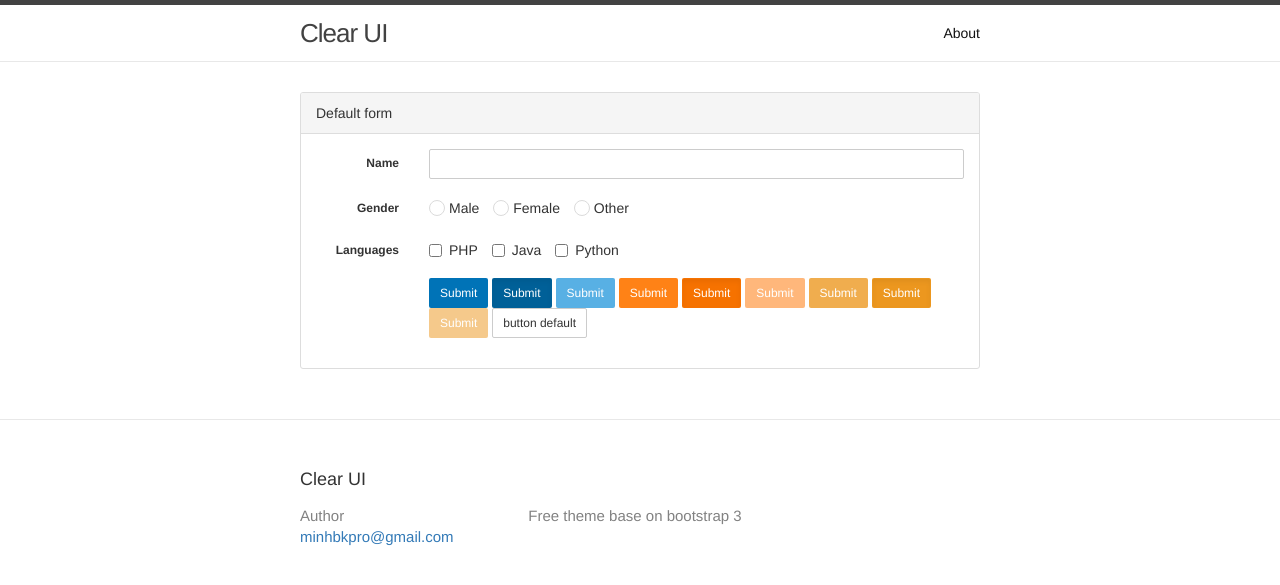
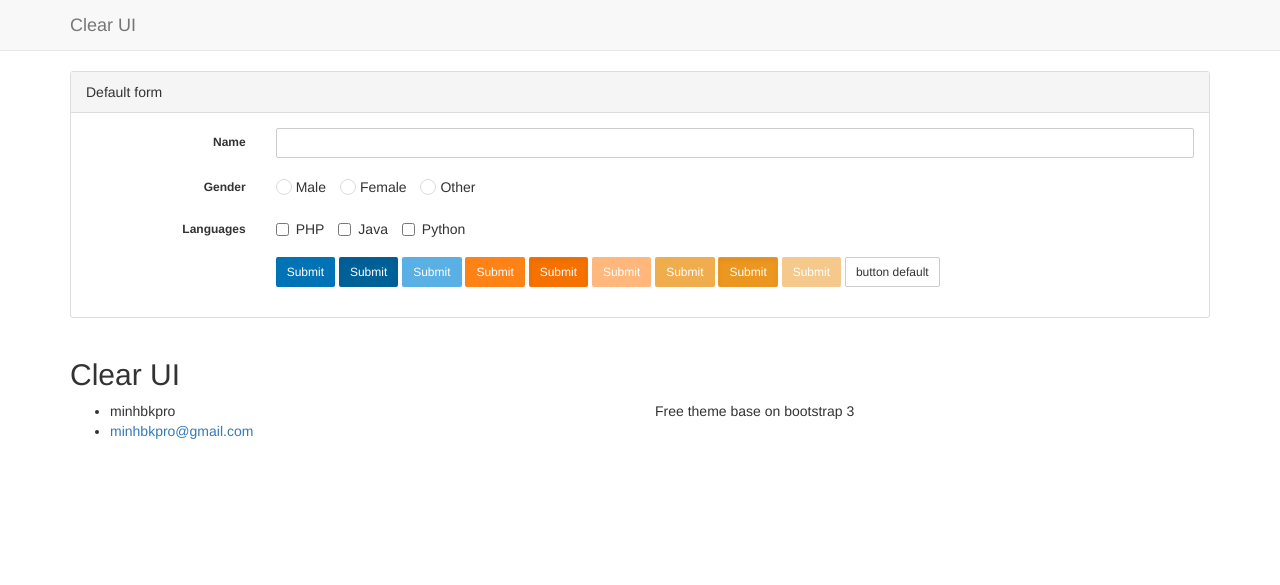
Before and after one commit to minhbkpro/clear-ui, a Jekyll site: the page built from docs/index.html, in a window 1280 px wide. Shown: the top 585 px of the page. Built offline with Jekyll 4.4.1, drawn with Linux system fonts in a browser that asks for light colours; nearby versions of some CDN libraries; library files that are not in the unit come from our copies.

Commit message:
add bootstrap layout

```diff
--- a/docs/_includes/footer.html
+++ b/docs/_includes/footer.html
@@ -1,17 +1,17 @@
-<footer class="site-footer">
+<footer>
 
-  <div class="wrapper">
+  <div class="container">
 
     <h2 class="footer-heading">{{ site.title }}</h2>
 
-    <div class="footer-col-wrapper">
-      <div class="footer-col footer-col-1">
+    <div class="row">
+      <div class="col-sm-6">
         <ul class="contact-list">
-          <li>Author</li>
+          <li>minhbkpro</li>
           <li><a href="mailto:{{ site.email }}">{{ site.email }}</a></li>
         </ul>
       </div>
-      <div class="footer-col footer-col-5">
+      <div class="col-sm-6">
         <p>{{ site.description }}</p>
       </div>
     </div>
--- a/docs/_includes/form.html
+++ b/docs/_includes/form.html
@@ -1,4 +1,5 @@
 <section id="docs-form">
+  <div class="container">
     <div class="panel panel-default">
       <div class="panel-heading">Default form</div>
       <div class="panel-body">
@@ -46,4 +47,5 @@
         </form>
       </div>
     </div>
+  </div>
 </section>
--- a/docs/_includes/head.html
+++ b/docs/_includes/head.html
@@ -6,7 +6,6 @@
   <title>{% if page.title %}{{ page.title | escape }}{% else %}{{ site.title | escape }}{% endif %}</title>
   <meta name="description" content="{% if page.excerpt %}{{ page.excerpt | strip_html | strip_newlines | truncate: 160 }}{% else %}{{ site.description }}{% endif %}">
 
-  <link rel="stylesheet" href="{{ "/css/main.css" | prepend: site.baseurl }}">
   <link rel="canonical" href="{{ page.url | replace:'index.html','' | prepend: site.baseurl | prepend: site.url }}">
   <link rel="alternate" type="application/rss+xml" title="{{ site.title }}" href="{{ "/feed.xml" | prepend: site.baseurl | prepend: site.url }}">
 
--- a/docs/_includes/header.html
+++ b/docs/_includes/header.html
@@ -1,27 +1,15 @@
-<header class="site-header">
-
-  <div class="wrapper">
-
-    <a class="site-title" href="{{ site.baseurl }}/">{{ site.title }}</a>
-
-    <nav class="site-nav">
-      <a href="#" class="menu-icon">
-        <svg viewBox="0 0 18 15">
-          <path fill="#424242" d="M18,1.484c0,0.82-0.665,1.484-1.484,1.484H1.484C0.665,2.969,0,2.304,0,1.484l0,0C0,0.665,0.665,0,1.484,0 h15.031C17.335,0,18,0.665,18,1.484L18,1.484z"/>
-          <path fill="#424242" d="M18,7.516C18,8.335,17.335,9,16.516,9H1.484C0.665,9,0,8.335,0,7.516l0,0c0-0.82,0.665-1.484,1.484-1.484 h15.031C17.335,6.031,18,6.696,18,7.516L18,7.516z"/>
-          <path fill="#424242" d="M18,13.516C18,14.335,17.335,15,16.516,15H1.484C0.665,15,0,14.335,0,13.516l0,0 c0-0.82,0.665-1.484,1.484-1.484h15.031C17.335,12.031,18,12.696,18,13.516L18,13.516z"/>
-        </svg>
-      </a>
-
-      <div class="trigger">
-        {% for my_page in site.pages %}
-          {% if my_page.title %}
-          <a class="page-link" href="{{ my_page.url | prepend: site.baseurl }}">{{ my_page.title }}</a>
-          {% endif %}
-        {% endfor %}
+<header>
+  <nav class="navbar navbar-default navbar-static-top">
+      <div class="container">
+        <div class="navbar-header">
+          <button type="button" class="navbar-toggle collapsed" data-toggle="collapse" data-target="#navbar" aria-expanded="false" aria-controls="navbar">
+            <span class="sr-only">Toggle navigation</span>
+            <span class="icon-bar"></span>
+            <span class="icon-bar"></span>
+            <span class="icon-bar"></span>
+          </button>
+          <a class="navbar-brand" href="{{ site.baseurl }}">{{ site.title }}</a>
+        </div>
       </div>
     </nav>
-
-  </div>
-
 </header>
--- a/docs/_layouts/default.html
+++ b/docs/_layouts/default.html
@@ -1,5 +1,5 @@
 <!DOCTYPE html>
-<html>
+<html lang="en">
 
   {% include head.html %}
 
@@ -7,11 +7,7 @@
 
     {% include header.html %}
 
-    <div class="page-content">
-      <div class="wrapper">
-        {{ content }}
-      </div>
-    </div>
+    {{ content }}
 
     {% include footer.html %}
 
--- a/docs/index.html
+++ b/docs/index.html
@@ -2,8 +2,4 @@
 layout: default
 ---
 
-<div class="home">
-
-  {% include form.html %}
-
-</div>
+{% include form.html %}
--- a/sass/variables.scss
+++ b/sass/variables.scss
@@ -11,6 +11,12 @@ $color-blue-darker: darken($color-blue, 12%);
 $color-blue-light: lighten($color-blue, 6%);
 $color-blue-lighter: lighten($color-blue, 12%);
 
+$color-green: #5cb85c;
+$color-green-dark: darken($color-green, 6%);
+$color-green-darker: darken($color-green, 12%);
+$color-green-light: lighten($color-green, 6%);
+$color-green-lighter: lighten($color-green, 12%);
+
 $color-orange: #ff8216;
 $color-orange-dark: darken($color-orange, 6%);
 $color-orange-darker: darken($color-orange, 12%);
@@ -18,9 +24,15 @@ $color-orange-light: lighten($color-orange, 6%);
 $color-orange-lighter: lighten($color-orange, 12%);
 
 $color-white: #fff;
+$color-white-dark: darken($color-white, 6%);
+$color-white-darker: darken($color-white, 12%);
+
+$color-black: #000;
+$color-black-light: lighten($color-black, 6%);
+$color-black-lighter: lighten($color-black, 12%);
 
 $color-primary: $color-blue;
-$color-success: #5cb85c;
+$color-success: $color-green;
 $color-info: #5bc0de;
 $color-warning: #f0ad4e;
 $color-danger: #d9534f;
```
Also changed, not shown: 2 other files. Lines whose indentation alone changed are shown as unchanged.
